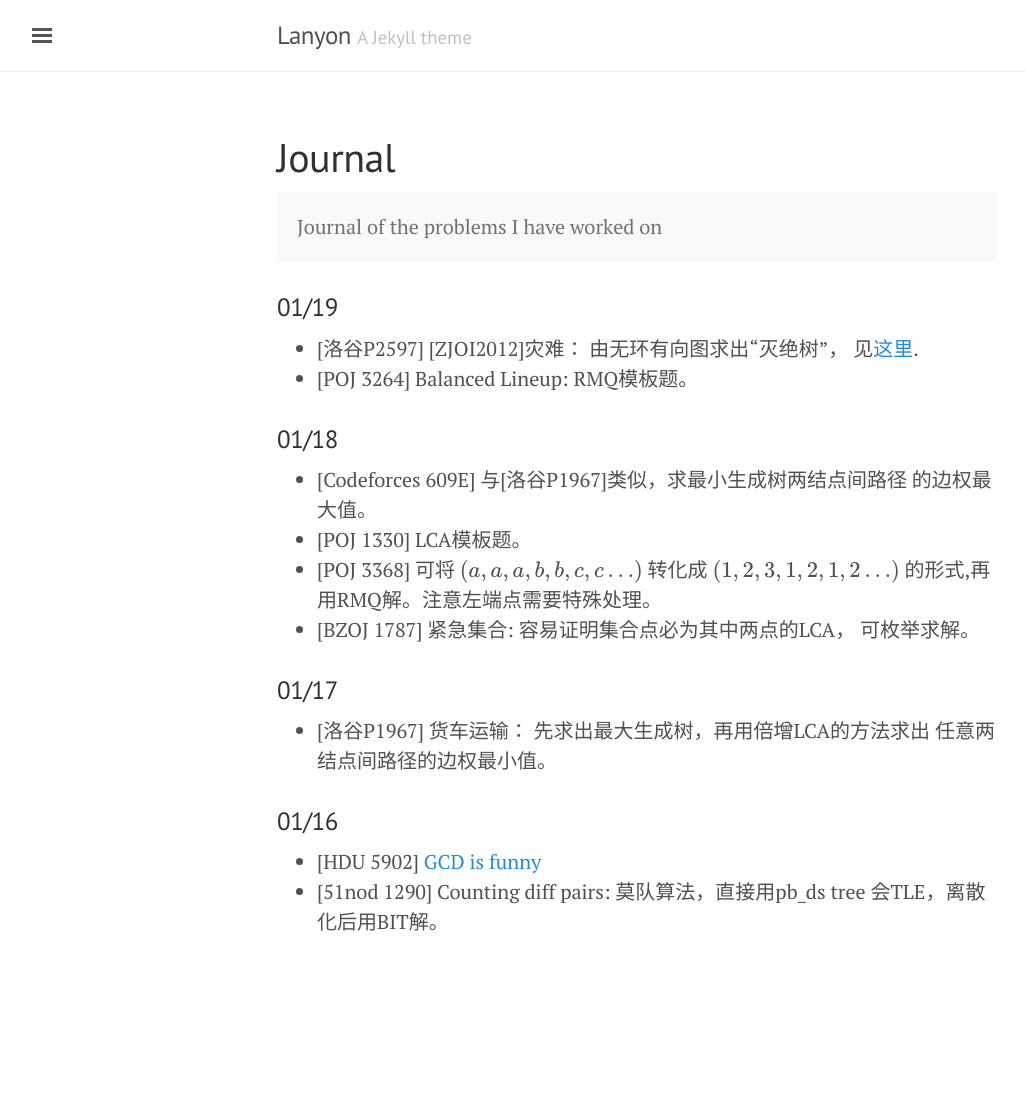
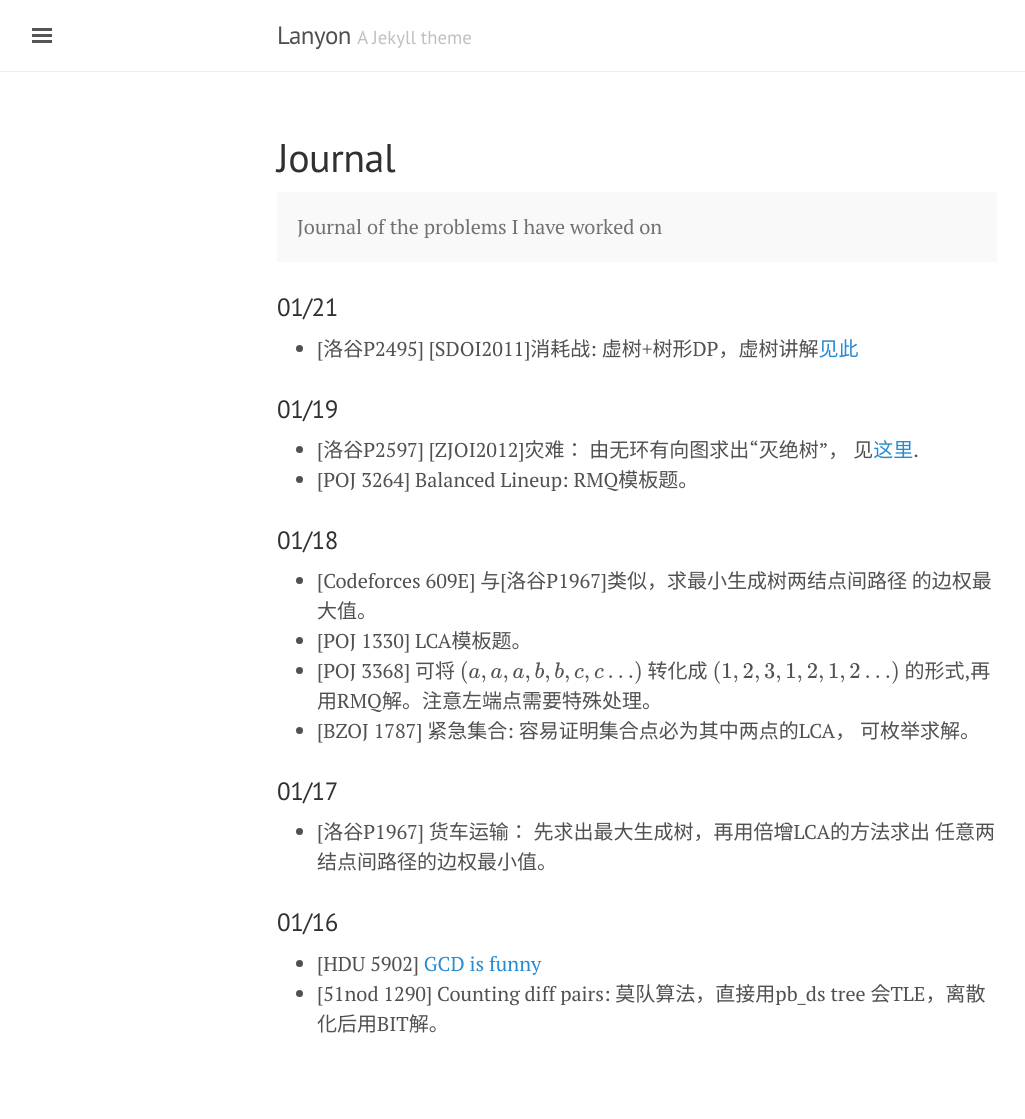
Before and after one commit to atubo/online-judge, a Jekyll site: the page built from docs/journal.md, in a window 1280 px wide. Shown: the whole page, without its empty margins (3-1028 px from the left). Built offline with Jekyll 4.4.1, drawn with Linux system fonts in a browser that asks for light colours; formulas are drawn with MathJax 3; before the commit the page ends 1017 px from its top, so only the background shows below that.

Commit message:
[Luogu P2495]

```diff
--- a/docs/journal.md
+++ b/docs/journal.md
@@ -6,6 +6,9 @@ title: Journal
 <p class="message">
 Journal of the problems I have worked on
 </p>
+
+### 01/21
+* [洛谷P2495] [SDOI2011]消耗战: 虚树+树形DP，虚树讲解[见此](https://blog.sengxian.com/algorithms/virtual-tree)
 
 ### 01/19
 * [洛谷P2597]  [ZJOI2012]灾难： 由无环有向图求出“灭绝树”，
```
